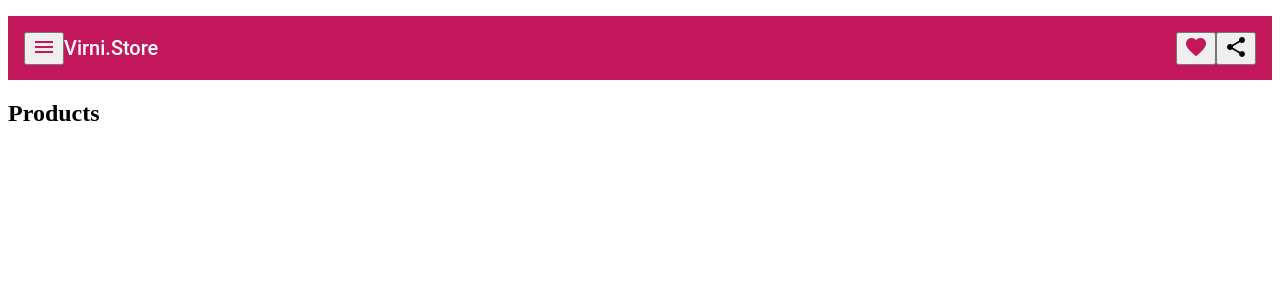
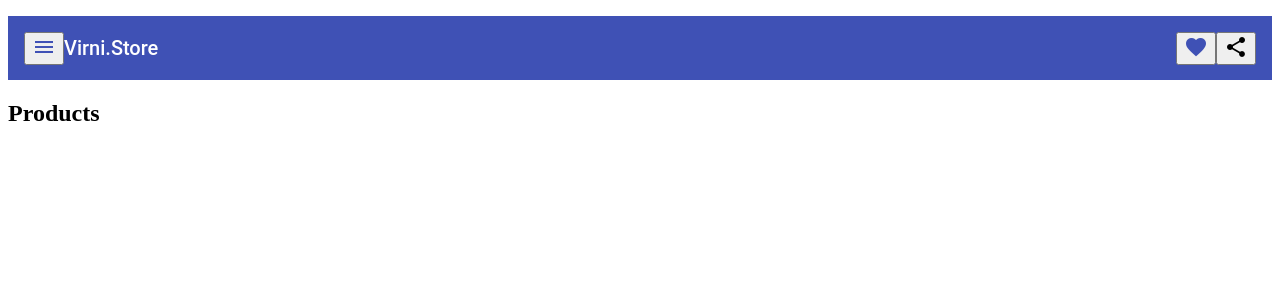
Before and after one commit to AndriiFedoriv/angular-virni-1.0, an Angular app: page / in a window 1280 px wide. Shown: the top 300 px of the page. Built offline with nearby package versions, Linux system fonts and the light colour scheme.

Commit message:
2 files modified

```diff
--- a/src/styles.css
+++ b/src/styles.css
@@ -1 +1 @@
-@import "~@angular/material/prebuilt-themes/pink-bluegrey.css";
+/* @import "~@angular/material/prebuilt-themes/pink-bluegrey.css"; */
--- a/src/theme.scss
+++ b/src/theme.scss
@@ -1,15 +1,33 @@
+// Custom Theming for Angular Material
+// For more information: https://material.angular.io/guide/theming
 @use '@angular/material' as mat;
+// Plus imports for other components in your app.
 
-$my-primary: mat.define-palette(mat.$indigo-palette, 500);
-$my-accent: mat.define-palette(mat.$pink-palette, A200, A100, A400);
+// Include the common styles for Angular Material. We include this here so that you only
+// have to load a single css file for Angular Material in your app.
+// Be sure that you only ever include this mixin once!
+@include mat.core();
 
-// The "warn" palette is optional and defaults to red if not specified.
-$my-warn: mat.define-palette(mat.$red-palette);
+// Define the palettes for your theme using the Material Design palettes available in palette.scss
+// (imported above). For each palette, you can optionally specify a default, lighter, and darker
+// hue. Available color palettes: https://material.io/design/color/
+$theme-primary: mat.define-palette(mat.$indigo-palette);
+$theme-accent: mat.define-palette(mat.$pink-palette, A200, A100, A400);
 
-$my-theme: mat.define-light-theme((
- color: (
-   primary: $my-primary,
-   accent: $my-accent,
-   warn: $my-warn,
- )
+// The warn palette is optional (defaults to red).
+$theme-warn: mat.define-palette(mat.$red-palette);
+
+// Create the theme object. A theme consists of configurations for individual
+// theming systems such as "color" or "typography".
+$theme: mat.define-light-theme((
+  color: (
+    primary: $theme-primary,
+    accent: $theme-accent,
+    warn: $theme-warn,
+  )
 ));
+
+// Include theme styles for core and each component used in your app.
+// Alternatively, you can import and @include the theme mixins for each component
+// that you are using.
+@include mat.all-component-themes($theme);
```
